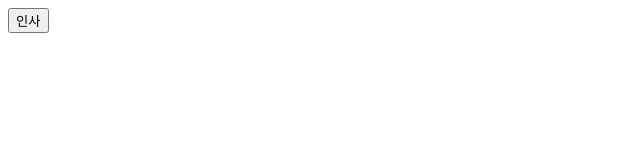
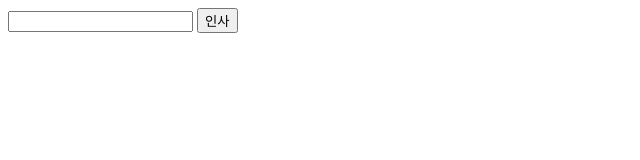
Before and after one commit to lywoo00/SVN2, a plain HTML site: page index.html in a window 1280 px wide. Shown: the whole page, without its empty margins (0-640 px from the left). Drawn offline with Linux system fonts and the light colour scheme.

Commit message:
* 호명기능 추가 * tags 삭제

```diff
--- a/index.html
+++ b/index.html
@@ -10,6 +10,7 @@
   </style>
 </head>
 <body>
-  <input type="button" value="인사" onclick="alert('안녕')" />
+  <input type="text" id="name" />
+  <input type="button" value="인사" onclick="alert('안녕.' + document.getElementById('name').value)" />
 </body>
 </html>
```
